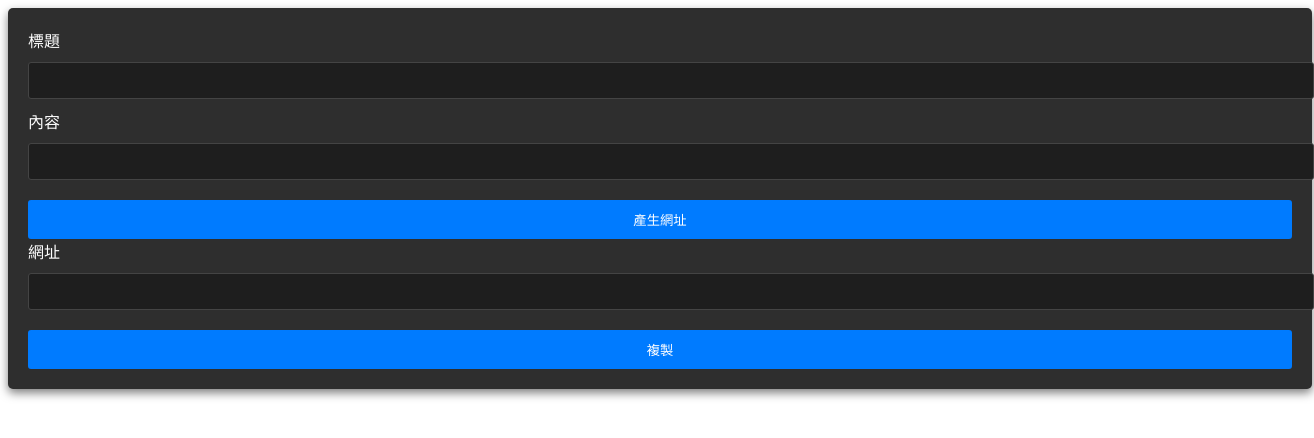
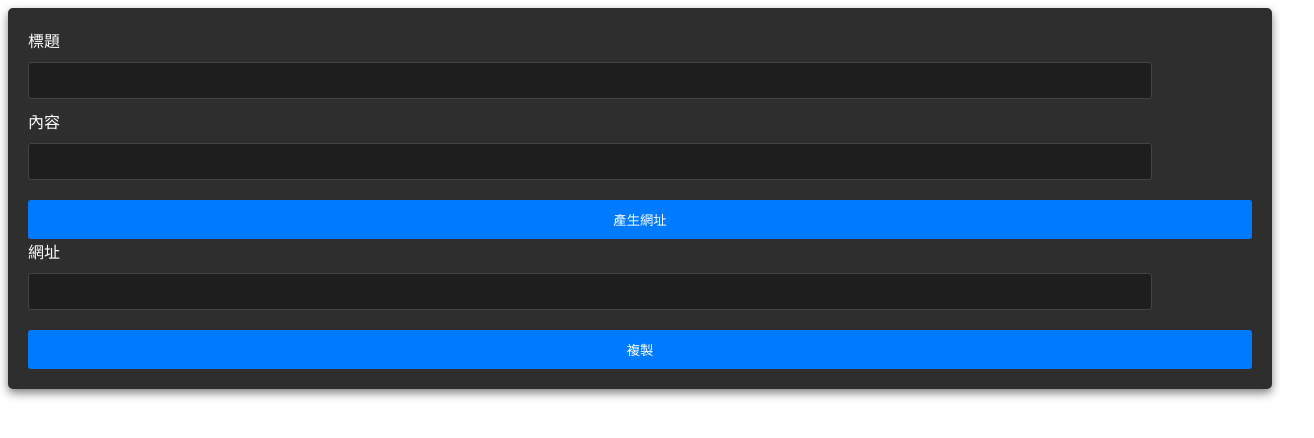
Before and after one commit to kevinlee-06/shareable-text, a plain HTML site: page index.html in a window 1280 px wide. Shown: the whole page, 1314 px wide, since content can reach past the window. Drawn offline with Linux system fonts and the light colour scheme.

Commit message:
Update styles.css

```diff
--- a/styles.css
+++ b/styles.css
@@ -8,7 +8,7 @@
 }
 
 input[type="text"] {
-  width: 100%;
+  width: 90%;
   padding: 10px; /* Padding inside the input */
   margin: 10px 0; /* Margin between inputs */
   border: 1px solid #444; /* Dark border */
@@ -35,7 +35,3 @@ button:hover {
 label {
   display: block;
 }
-
-div {
-  width: 100%;
-}
```
